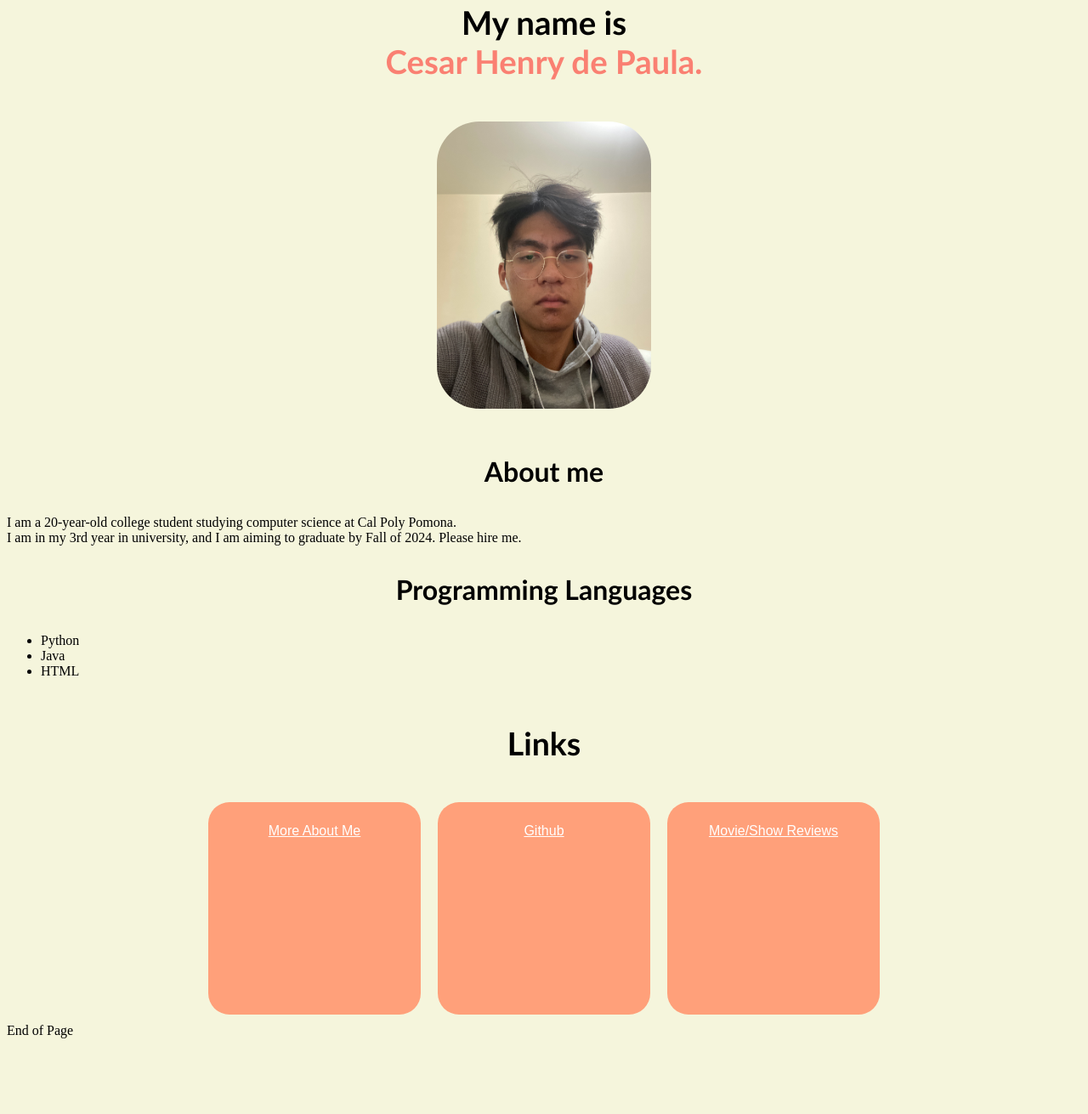
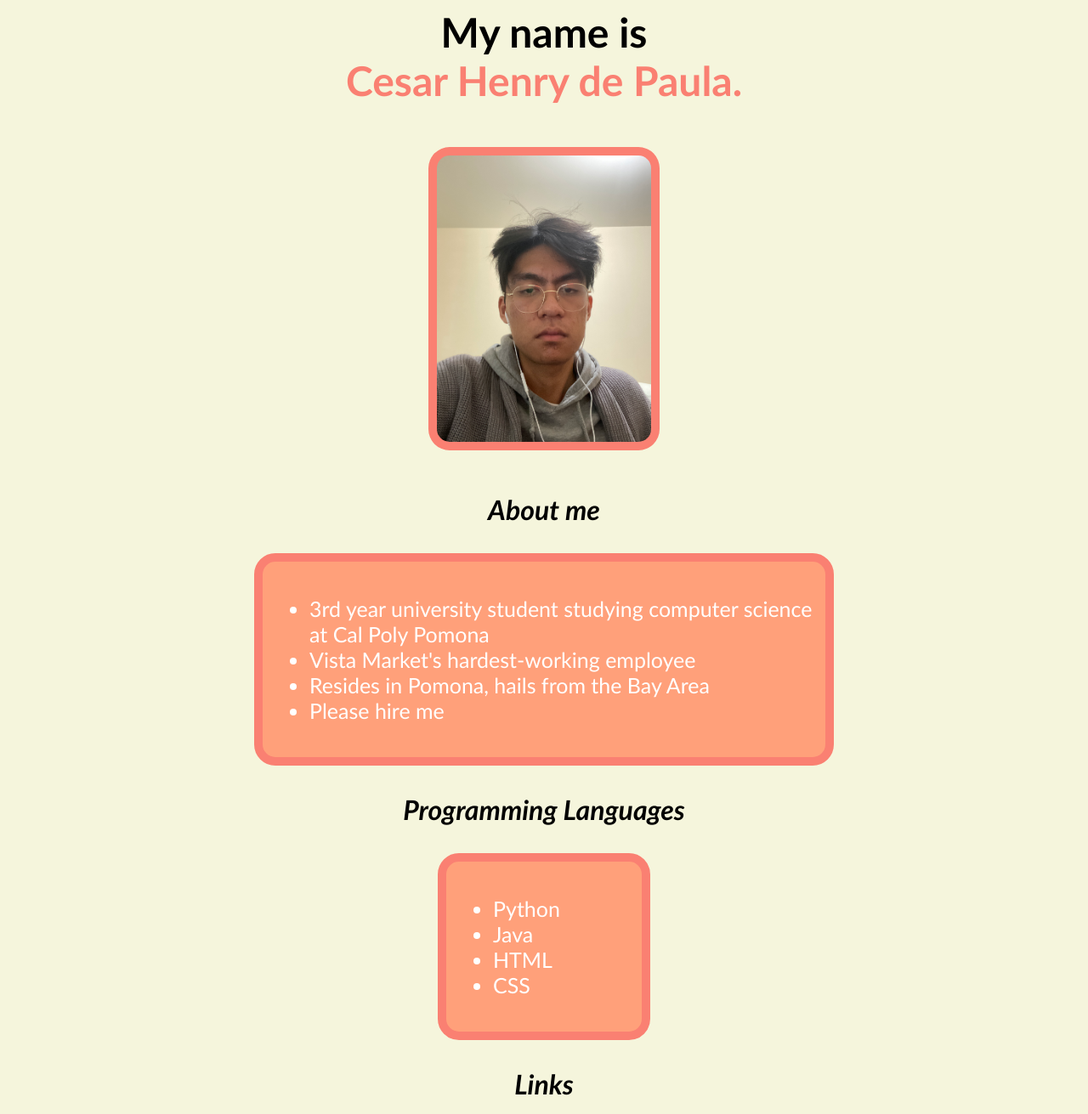
Before and after one commit to cesar-henry/CS2250Website, a plain HTML site: page index.html in a window 1280 px wide. Shown: the part 49-1360 px from the top of the page at 85% size. Before the commit the page ends 1279 px from the top, so only its background shows below. Drawn offline with Linux system fonts and the light colour scheme.

Commit message:
updated aboutme.html

```diff
--- a/CSS/styles.css
+++ b/CSS/styles.css
@@ -1,75 +1,140 @@
+body {
+    background: beige; /* Requirement-2.4 */
+}
 
+#mainTitle, #aboutMeTitle, #reviewTitle { /* Requirement-2.D */
+    font-family: Calibri; /* Requirement-2.1 */
+    font-size: xxx-large;
+    text-align: center; /* Requirement-2.2 */
+}
 
-body {
-    background: beige;
+.intro span { /* Requirement-2.F */
+    color: salmon; /* Requirement-2.3 */
+}
+
+.intro img {
+    display: flex; /* Requirement-2.12 */
+    height: 20%;
+    width: 20%; /* Requirement2.7 */
+    margin: auto;
+    border-radius: 25px; /* Requirement-2.5 */
+    background: salmon;
+    padding: 10px; /* Requirement-2.6 */
+}
+
+.header { /* Requirement-2.C */
+    font-family: Calibri;
+    font-size: xx-large;
+    font-style: italic;
+    text-align: center;
+}
+
+div.aboutMe, div.proLang, p.bio { /* Requirement-2.B */
+    background: lightsalmon;
+    border-radius: 25px;
+    padding: 15px;
+    border: 10px salmon;
+    border-style: solid;
+    color: white;
+    width: 50%;
+    margin: auto;
+}
+
+div.proLang {
+    width: 200px;
+}
+
+p.bio {
+    font-family: Calibri;
+    font-size: 25px;
+}
+
+.menu {
+    text-align: center;
+    display: flex;
+    flex-wrap: wrap;
+    justify-content: center;
+    font-family: Calibri;
+    font-size: large;;
+}
+
+.link a { /* Requirement-2.E */
+    display: block;
+    background: lightsalmon;
+    margin: 10px;
+    padding: 20px;
+    height: 25px;
+    width: 200px;
+    border-radius: 25px;
+    border: 10px salmon;
+    border-style: solid;
+    color: white;
+}
+
+.link a:hover {
+    display: block;
+    background: salmon;
+    margin: 10px;
+    padding: 20px;
+    border-radius: 25px;
+    border: 10px salmon;
+    border-style: solid;
+    color: white;
+}
+
+.link a:active {
+    display: block;
+    background: darksalmon;
+    margin: 10px;
+    padding: 20px;
+    border-radius: 25px;
+    border: 10px darksalmon;
+    border-style: solid;
+    color: white;
 }
 
 
+ul { /* Requirement-2.A */
+    list-style-type: disc; /* Requirement-2.8 */
+    font-family: Calibri;
+    font-size: 25px;
+    clear: left; /* Requirement-2.13 */
+}
 
-.container {
-    justify-content: center;
+#backButton {
+    font-family: Calibri;
+    text-align: center;
+    font-size: large;
+}
+
+/* Requirement-2.G */
+details {
+    text-align: center;
 }
 
 
-
-
-div.greeting {
-    text-align: center;
+.hobbies {
     font-family: Calibri;
-    font-size: larger;
+    font-size: x-large;
+    font-weight: bold;
 }
 
-div.greeting img {
-    border-radius: 50px;
-}
-
-div.greeting span {
-    color: salmon;
-}
-
-div.greeting img {
-    width: 20%;
-    height: 20%;
-}
-
-
-
-.head {
-    display: flex;
-    justify-content: center;
-    align-items: center;
-    font-family: Calibri;
-    font-size: xx-large;
-}
-
-div.menu {
-    display: flex;
-    flex-wrap: wrap;
-    justify-content: center;
-    height: 100%;
-    align-items: center;
-}
-
-
-div.link a {
-    font-family: sans-serif;
-    display: block;
-    height: 200px;
-    width: 200px;
-    color: white;
-    background: lightsalmon;
-    margin: 10px;
-    text-align: center;
-    padding: 25px 25px;
-    border-radius: 25px;
+/* Requirement-2.H */
+summary {
+    padding: 10px;
 
 }
 
-div.link img {
-    height: 200px;
-    width: 200px;
+.description {
+    font-family: Calibri;
+    font-size: 25px;
+    color: white;
+    padding: 20px;
+    width: 60%;
+    margin: auto;
+    margin-bottom: 20px;
+    background: lightsalmon;
+    border-radius: 25px;
+    border: 10px salmon;
+    border-style: solid;
 }
-
-div.link a:hover:not(.active) {
-    background-color: salmon;
-}
--- a/index.html
+++ b/index.html
@@ -11,8 +11,8 @@
 
         <!-- Requirement-1.F -->
 
-        <div class="greeting">
-            <h1>
+        <div class="intro">
+            <h1 id="mainTitle">
                 My name is<br>
                 <!-- Requirement-1.H -->
                 <span>Cesar Henry de Paula.</span>
@@ -29,26 +29,29 @@
         <!-- Requirement-1.E -->
         <section>
 
-            <article>
-                <h3 class="head">About me</h3>
-                I am a 20-year-old college student studying computer science at Cal Poly Pomona.<br>
-                I am in my 3rd year in university, and I am aiming to graduate by Fall of 2024. Please hire me.
-            </article>
+                <h3 class="header">About me</h3>
+            <div class="aboutMe">
+                <ul>
+                    <li>3rd year university student studying computer science at Cal Poly Pomona</li>
+                    <li>Vista Market's hardest-working employee</li>
+                    <li>Resides in Pomona, hails from the Bay Area</li>
+                    <li>Please hire me</li>
+                </ul>
+            </div>
 
-            <article>
-                <h3 class="head">Programming Languages</h3>
+
+                <h3 class="header">Programming Languages</h3>
                 <!-- Requirement-1.K-->
+                <div class="proLang">
                 <ul>
                     <li>Python</li>
                     <li>Java</li>
                     <li>HTML</li>
+                    <li>CSS</li>
                 </ul>
-            </article>
-        </section>
+            </div>
 
-        <div class="head">
-            <h3>Links</h3>
-        </div>
+            <h3 class="header">Links</h3>
 
             <div class="menu">
                 <div class="link">
@@ -61,7 +64,7 @@
                     <a href="reviews.html">Movie/Show Reviews</a>
                 </div>
             </div>
-
+        </section>
         <!-- Requirement-1.C -->
         <footer>End of Page</footer>
     </body>
```
Also changed, not shown: aboutme.html (+14 -8 lines), reviews.html (+8 -4 lines). Lines whose indentation alone changed are shown as unchanged.
